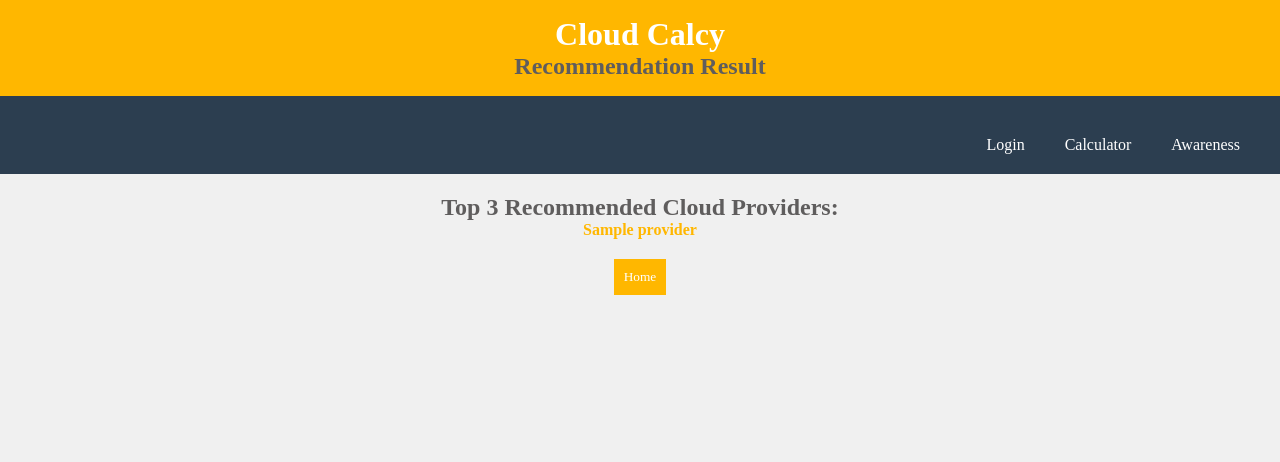
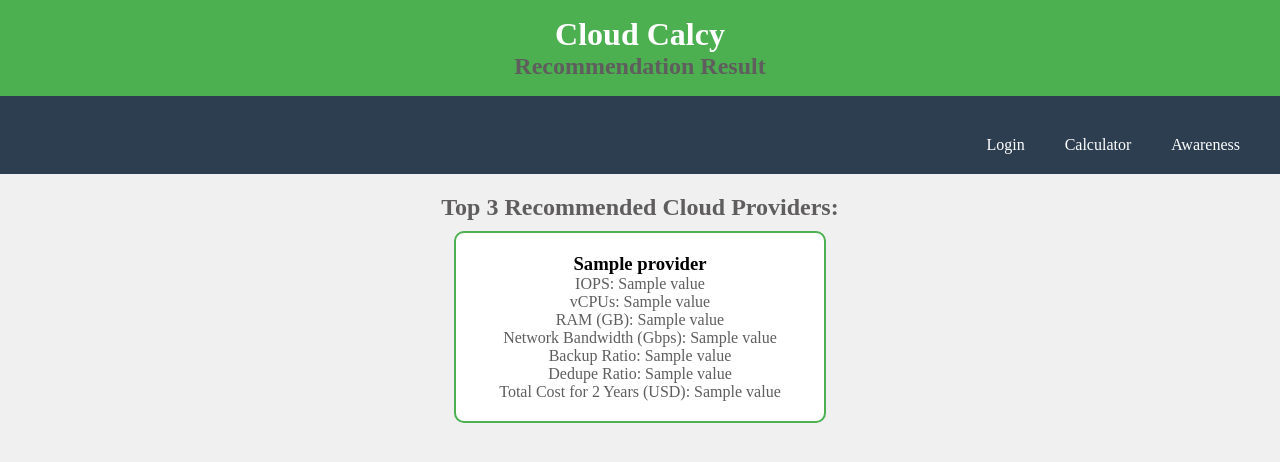
Before and after one commit to Anushka-Pote/TCO-Cloud-Calcy, a Flask app: template templates/result.html in a window 1280 px wide. Shown: the top 462 px of the page. Run offline with Flask 3, Linux system fonts and the light colour scheme; the template is opened without the code that fills it: most values are stand-ins (such as "Sample title", 1, 10 or a date in 2020).

Commit message:
Update result.html

```diff
--- a/templates/result.html
+++ b/templates/result.html
@@ -16,29 +16,29 @@
         }
 
         header {
-            background-color: #ffb700;
-            color: #ffffff;
+            background-color: #4CAF50; /* Green color */
+            color: white;
             text-align: center;
             padding: 1em;
         }
 
         nav {
-            background-color: #2c3e50;
+            background-color: #2c3e50; /* Dark blue color */
             overflow: hidden;
         }
 
         nav a {
             float: right;
             display: block;
-            color: #ecf0f1;
+            color: #ecf0f1; /* Light gray color */
             text-align: center;
             padding: 14px 16px;
             text-decoration: none;
         }
 
         nav a:hover {
-            background-color: #ffb700;
-            color: #ffffff;
+            background-color: #45a049; /* Darker green color */
+            color: white;
         }
 
         section {
@@ -46,32 +46,28 @@
         }
 
         h2 {
+            color: #5f5d5d; /* Dark gray color */
+        }
+
+        .providers-container {
+            display: flex;
+            justify-content: space-around;
+            flex-wrap: wrap;
+        }
+
+        .provider-info {
+            border: 2px solid #4CAF50; /* Green border */
+            padding: 20px;
+            margin: 10px;
+            border-radius: 10px;
+            width: 30%;
+            box-sizing: border-box;
+            background-color: #fff; /* White background */
+        }
+
+        p {
             color: #5f5d5d;
         }
-
-        ul {
-            list-style-type: none;
-            padding: 0;
-        }
-
-        li {
-            margin-bottom: 10px;
-            font-weight: bold;
-            color: #ffb700;
-        }
-
-        button {
-            background-color: #ffb700;
-            color: #ffffff;
-            padding: 10px;
-            border: none;
-            cursor: pointer;
-        }
-
-        button:hover {
-            background-color: #ffb700;
-        }
-
     </style>
 </head>
 <body>
@@ -88,16 +84,22 @@
         </div>
     </nav>
 
-
     <section>
         <h2>Top 3 Recommended Cloud Providers:</h2>
-        <ul>
+        <div class="providers-container">
             {% for provider in top_providers %}
-                <li>{{ provider }}</li>
+                <div class="provider-info">
+                    <h3>{{ provider }}</h3>
+                    <p>IOPS: {{ df[df['Cloud Provider'] == provider]['IOPS'].values[0] }}</p>
+                    <p>vCPUs: {{ df[df['Cloud Provider'] == provider]['vCPUs'].values[0] }}</p>
+                    <p>RAM (GB): {{ df[df['Cloud Provider'] == provider]['RAM (GB)'].values[0] }}</p>
+                    <p>Network Bandwidth (Gbps): {{ df[df['Cloud Provider'] == provider]['Network Bandwidth (Gbps)'].values[0] }}</p>
+                    <p>Backup Ratio: {{ df[df['Cloud Provider'] == provider]['Backup Ratio'].values[0] }}</p>
+                    <p>Dedupe Ratio: {{ df[df['Cloud Provider'] == provider]['Dedupe Ratio'].values[0] }}</p>
+                    <p>Total Cost for 2 Years (USD): {{ df[df['Cloud Provider'] == provider]['Total Cost for 2 Years (USD)'].values[0] }}</p>
+                </div>
             {% endfor %}
-        </ul>
+        </div>
     </section>
-    <button onclick="window.location.href = 'index.html';">Home</button>
-
 </body>
 </html>
```
